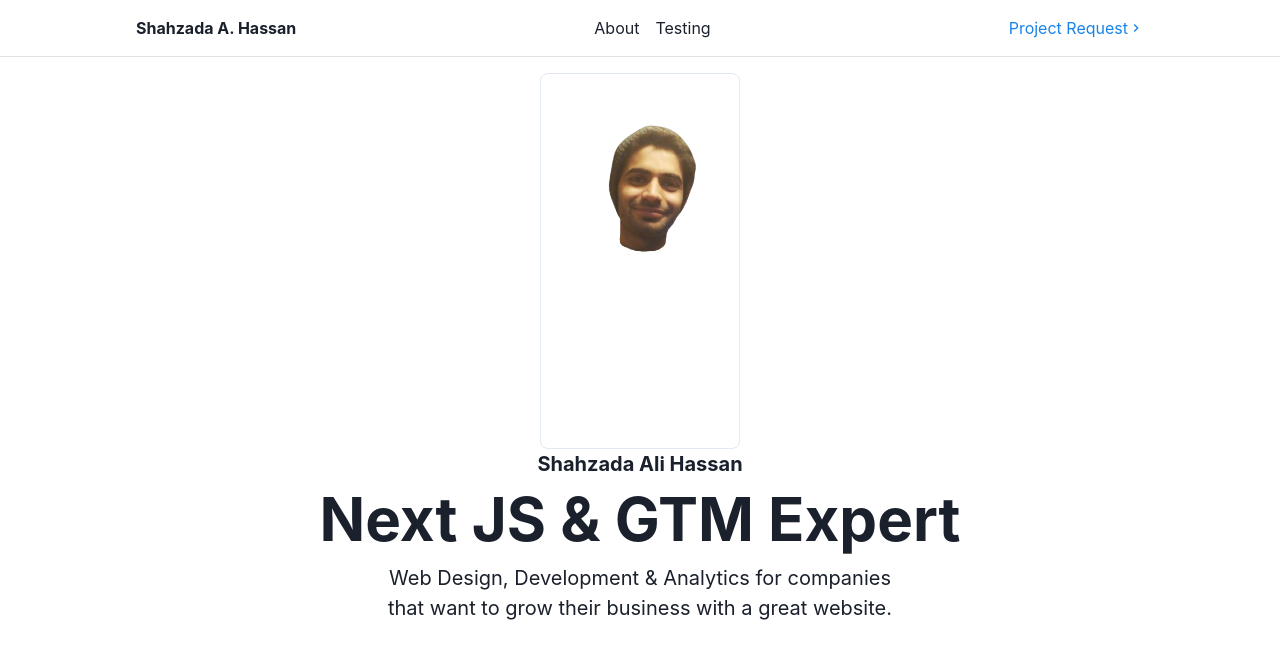
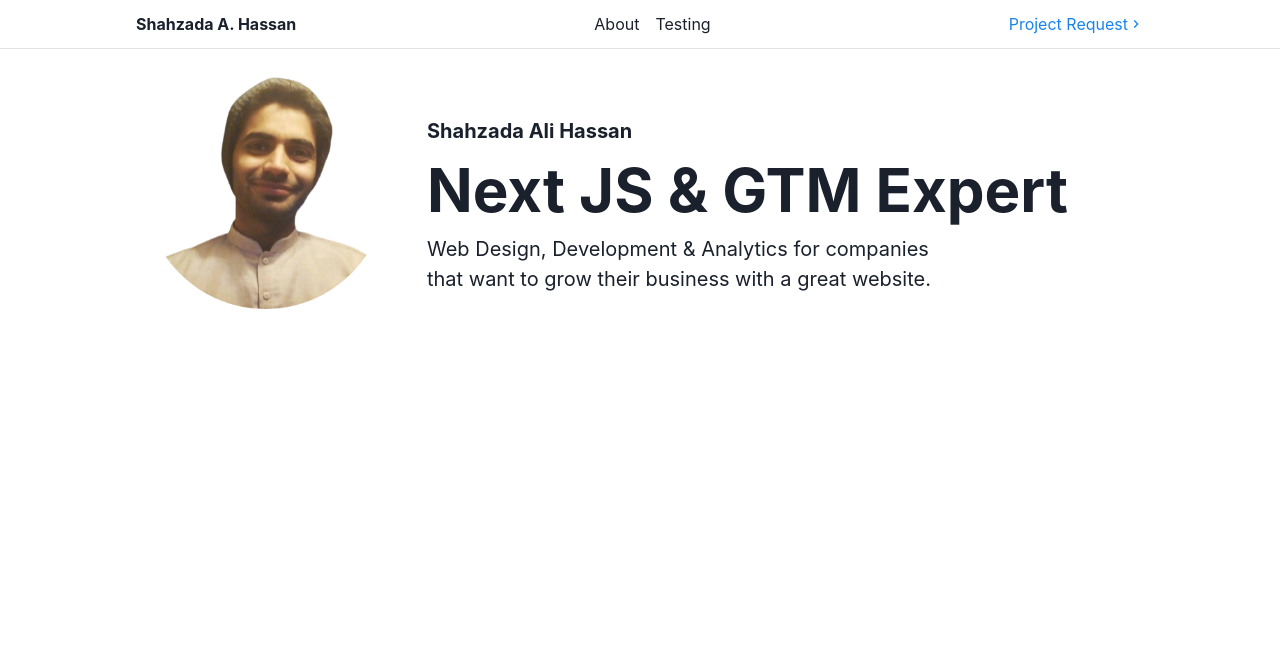
Before and after one commit to HassanAMZ/hassanamz-next-js, a Next.js app: page / in a window 1280 px wide. Shown: the top 658 px of the page. Built offline with nearby package versions, Linux system fonts and the light colour scheme; no server answers.

Commit message:
Grid ui index

```diff
--- a/components/NavBar/Nav.tsx
+++ b/components/NavBar/Nav.tsx
@@ -5,13 +5,21 @@ import { MdKeyboardArrowRight } from "react-icons/md";
 export default function Nav() {
   return (
     <>
-      <Box as="nav" className={style.transparentNav}>
+      <Box
+        as="nav"
+        borderBottom="1px solid #e2e2e2"
+        backgroundColor=" hsla(0, 0%, 100%, 0.6)"
+        position="fixed"
+        top="0"
+        left="0"
+        right="0"
+        p={3}
+        zIndex="500"
+      >
         <Flex
           flexDirection="row"
           alignItems="center"
           justifyContent="space-between"
-          pb={[2, 4]}
-          pt={[2, 4]}
           pr={2}
           pl={2}
           maxW="container.lg"
@@ -41,6 +49,8 @@ export default function Nav() {
             flexDirection="row"
             alignItems="center"
             justifyContent="space-between"
+            color="#1984ea"
+            textDecoration="none"
           >
             <> Project Request</>
             <MdKeyboardArrowRight />
--- a/pages/index.tsx
+++ b/pages/index.tsx
@@ -1,4 +1,4 @@
-import { Flex, Box, Heading, Text } from "@chakra-ui/react";
+import { Flex, Grid, Box, Heading, Text } from "@chakra-ui/react";
 import Head from "next/head";
 import Image from "next/image";
 export default function Home() {
@@ -9,49 +9,66 @@ export default function Home() {
         <title>Shahzada Ali Hassan - React Js & GTM Expert</title>
       </Head>
 
+      <Grid
+        templateColumns={["1fr", "275px 2fr"]}
+        maxW="container.lg"
+        margin="auto"
+        as="main"
+        mt={"50px"}
+      >
         <Flex
-        flexDirection="column"
-        alignItems="center"
+          alignItems={["center", "center", "flex-end"]}
+          justifyContent="center"
+          m={4}
+        >
+          <Image
+            height={1000}
+            width={1000}
+            src="/Images/profileImage001.png"
+            alt="Picture of the author"
+          />
+        </Flex>
+        <Flex
+          flexDirection={["column"]}
+          alignItems={["center", "flex-start"]}
           justifyContent="space-between"
           maxW="container.lg"
           margin="auto"
-        pb={[4]}
-        pt={[4]}
           pr={2}
           pl={2}
           as="main"
+          mt={"50px"}
+          ml={4}
         >
-        <Box
-          maxW={["30vh", "30vh", "25vh"]}
-          borderWidth="1px"
-          borderRadius="lg"
-          overflow="hidden"
-
+          <Text
+            textAlign={["center", "left"]}
+            as="h2"
+            pt={[4]}
+            fontWeight="bold"
+            fontSize={fontSize}
           >
-          <Image
-            height={681}
-            width={366}
-            src="/Images/profileImage001.png"
-            alt="Picture of the author"
-          />
-        </Box>
-        <Text textAlign="center" as="h2" fontWeight="bold" fontSize={fontSize}>
             Shahzada Ali Hassan
           </Text>
           <Heading
-          textAlign="center"
+            textAlign={["center", "left"]}
             as="h1"
-          mt={1}
-          mb={2}
-          fontSize={["2xl", "4xl", "6xl"]}
+            pt={2}
+            fontSize={["3xl", "4xl", "6xl"]}
           >
             Next JS & GTM Expert
           </Heading>
-        <Text textAlign="center" as="p" fontSize={fontSize} maxWidth={["lg"]}>
+          <Text
+            textAlign={["center", "left"]}
+            as="p"
+            pt={2}
+            fontSize={fontSize}
+            maxWidth={["lg"]}
+          >
             Web Design, Development & Analytics for companies that want to grow
             their business with a great website.
           </Text>
         </Flex>
+      </Grid>
     </>
   );
 }
--- a/styles/nav.module.css
+++ b/styles/nav.module.css
@@ -7,12 +7,3 @@
 .linkStyles:hover {
   text-decoration: none !important;
 }
-.transparentNav {
-  border-bottom: 1px solid #e2e2e2;
-  backdrop-filter: blur(10px);
-  background-color: hsla(0, 0%, 100%, 0.6);
-}
-.projectRequest {
-  color: #1984ea !important;
-  text-decoration: none !important;
-}
```
Also changed, not shown: public/Images/profileImage001.png. Lines whose indentation alone changed are shown as unchanged.
